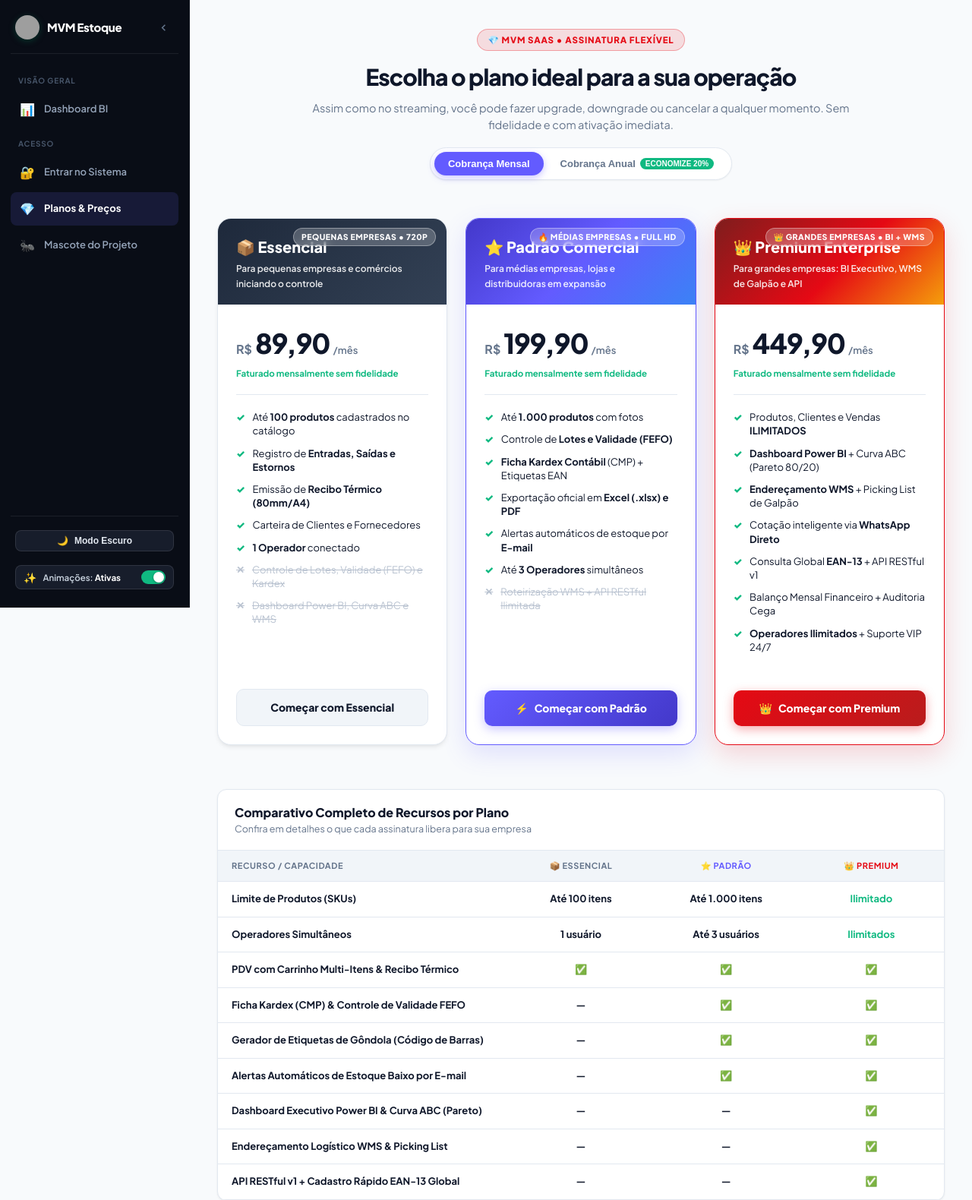
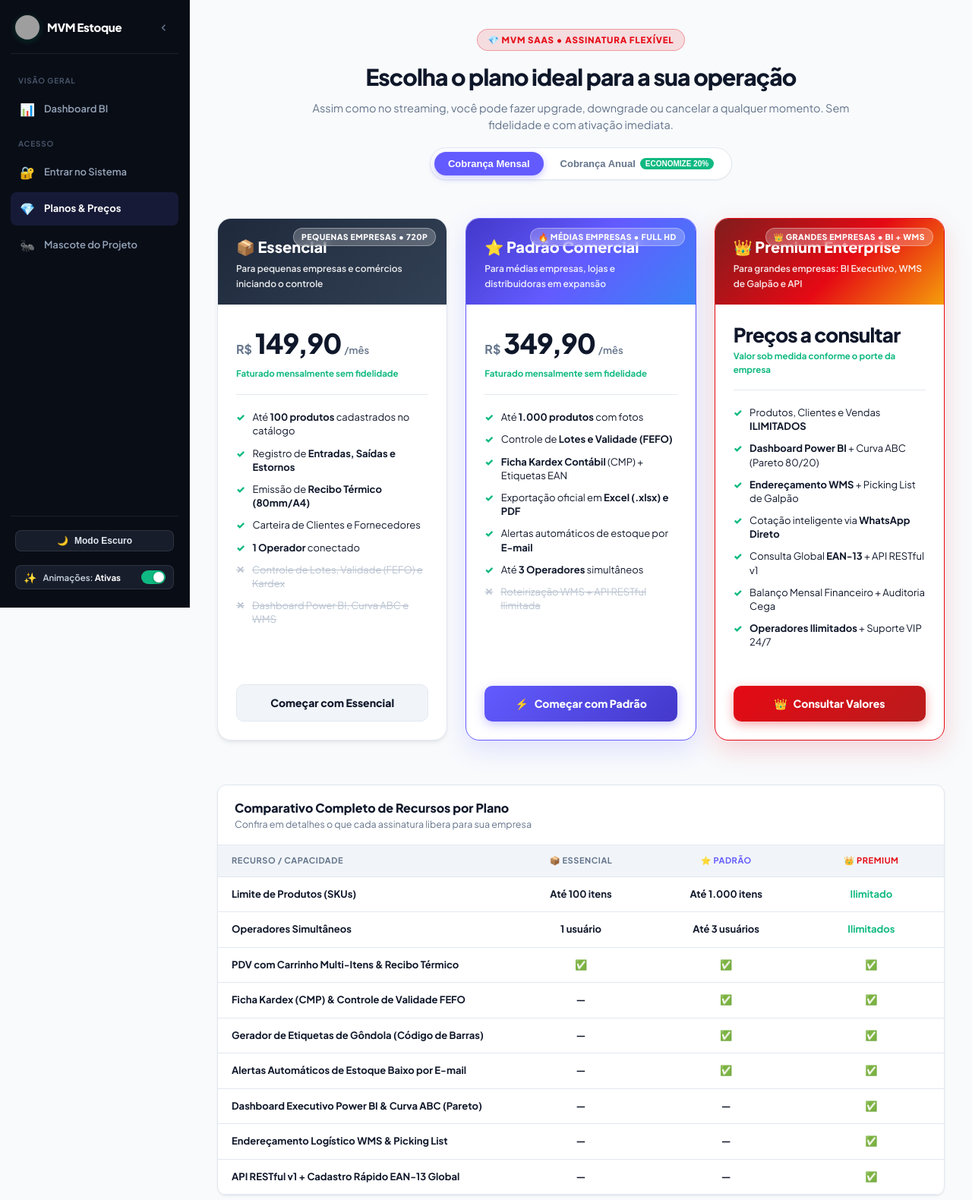
Before and after one commit to Vitor-Bazzo/mvm-estoque, a PHP site: page /mvm/modulos/planos/planos.php in a window 1280 px wide. Shown: the top 1580 px of the page at 76% size. Run offline with PHP 8.4, Linux system fonts and the light colour scheme; some libraries are stand-ins or nearby versions; grey boxes are pictures that could not be loaded.

Commit message:
feat(planos): eleva valores Essencial/Comercial e define Enterprise sob consulta

```diff
--- a/modulos/auth/criar_conta.php
+++ b/modulos/auth/criar_conta.php
@@ -123,9 +123,9 @@ require_once __DIR__ . "/../../templates/header.php";
             <div class="form-group">
                 <label for="plano">Plano de Assinatura MVM *</label>
                 <select id="plano" name="plano" required>
-                    <option value="ESSENCIAL" <?= $planoGet === 'ESSENCIAL' ? 'selected' : '' ?>>📦 Essencial (R$ 89,90/mês) — Pequenas empresas • Até 100 produtos</option>
-                    <option value="PADRAO" <?= $planoGet === 'PADRAO' ? 'selected' : '' ?>>⭐ Padrão (R$ 199,90/mês) — Médias empresas • Até 1.000 produtos + Kardex &amp; FEFO</option>
-                    <option value="PREMIUM" <?= $planoGet === 'PREMIUM' ? 'selected' : '' ?>>👑 Premium (R$ 449,90/mês) — Grandes empresas • Ilimitado + Power BI &amp; WMS</option>
+                    <option value="ESSENCIAL" <?= $planoGet === 'ESSENCIAL' ? 'selected' : '' ?>>📦 Essencial (R$ 149,90/mês) — Pequenas empresas • Até 100 produtos</option>
+                    <option value="PADRAO" <?= $planoGet === 'PADRAO' ? 'selected' : '' ?>>⭐ Padrão (R$ 349,90/mês) — Médias empresas • Até 1.000 produtos + Kardex &amp; FEFO</option>
+                    <option value="PREMIUM" <?= $planoGet === 'PREMIUM' ? 'selected' : '' ?>>👑 Premium Enterprise (Preços a consultar) — Grandes empresas • Sob medida</option>
                 </select>
             </div>
 
--- a/modulos/planos/planos.php
+++ b/modulos/planos/planos.php
@@ -442,10 +442,10 @@ require_once __DIR__ . "/../../templates/header.php";
                     <div class="plan-price-box">
                         <div class="plan-price-row">
                             <span class="plan-currency">R$</span>
-                            <span class="plan-amount" data-mensal="89,90" data-anual="71,90">89,90</span>
+                            <span class="plan-amount" data-mensal="149,90" data-anual="119,90">149,90</span>
                             <span class="plan-period">/mês</span>
                         </div>
-                        <div class="plan-annual-note" data-note-mensal="Faturado mensalmente sem fidelidade" data-note-anual="R$ 862,80/ano (Economia de R$ 216,00)">
+                        <div class="plan-annual-note" data-note-mensal="Faturado mensalmente sem fidelidade" data-note-anual="R$ 1.438,80/ano (Economia de R$ 360,00)">
                             Faturado mensalmente sem fidelidade
                         </div>
                     </div>
@@ -465,7 +465,7 @@ require_once __DIR__ . "/../../templates/header.php";
                 <?php if ($idUsuario > 0 && $planoAtual === 'ESSENCIAL'): ?>
                     <button type="button" class="btn-plan-select btn-plan-current" disabled>✓ Seu Plano Atual</button>
                 <?php elseif ($idUsuario > 0): ?>
-                    <button type="button" class="btn-plan-select btn-plan-essencial" onclick="abrirCheckoutPlano('ESSENCIAL', 'Essencial', '89,90', '71,90')">
+                    <button type="button" class="btn-plan-select btn-plan-essencial" onclick="abrirCheckoutPlano('ESSENCIAL', 'Essencial', '149,90', '119,90')">
                         Mudar para Essencial
                     </button>
                 <?php else: ?>
@@ -488,10 +488,10 @@ require_once __DIR__ . "/../../templates/header.php";
                     <div class="plan-price-box">
                         <div class="plan-price-row">
                             <span class="plan-currency">R$</span>
-                            <span class="plan-amount" data-mensal="199,90" data-anual="159,90">199,90</span>
+                            <span class="plan-amount" data-mensal="349,90" data-anual="279,90">349,90</span>
                             <span class="plan-period">/mês</span>
                         </div>
-                        <div class="plan-annual-note" data-note-mensal="Faturado mensalmente sem fidelidade" data-note-anual="R$ 1.918,80/ano (Economia de R$ 480,00)">
+                        <div class="plan-annual-note" data-note-mensal="Faturado mensalmente sem fidelidade" data-note-anual="R$ 3.358,80/ano (Economia de R$ 840,00)">
                             Faturado mensalmente sem fidelidade
                         </div>
                     </div>
@@ -511,7 +511,7 @@ require_once __DIR__ . "/../../templates/header.php";
                 <?php if ($idUsuario > 0 && $planoAtual === 'PADRAO'): ?>
                     <button type="button" class="btn-plan-select btn-plan-current" disabled>✓ Seu Plano Atual</button>
                 <?php elseif ($idUsuario > 0): ?>
-                    <button type="button" class="btn-plan-select btn-plan-padrao" onclick="abrirCheckoutPlano('PADRAO', 'Padrão Comercial', '199,90', '159,90')">
+                    <button type="button" class="btn-plan-select btn-plan-padrao" onclick="abrirCheckoutPlano('PADRAO', 'Padrão Comercial', '349,90', '279,90')">
                         <span>⚡</span> Assinar Plano Padrão
                     </button>
                 <?php else: ?>
@@ -533,12 +533,10 @@ require_once __DIR__ . "/../../templates/header.php";
                 <div class="plan-body">
                     <div class="plan-price-box">
                         <div class="plan-price-row">
-                            <span class="plan-currency">R$</span>
-                            <span class="plan-amount" data-mensal="449,90" data-anual="359,90">449,90</span>
-                            <span class="plan-period">/mês</span>
+                            <span class="plan-amount" data-mensal="Preços a consultar" data-anual="Preços a consultar" style="font-size: 26px; line-height: 1.2;">Preços a consultar</span>
                         </div>
-                        <div class="plan-annual-note" data-note-mensal="Faturado mensalmente sem fidelidade" data-note-anual="R$ 4.318,80/ano (Economia de R$ 1.080,00)">
-                            Faturado mensalmente sem fidelidade
+                        <div class="plan-annual-note" data-note-mensal="Valor sob medida conforme o porte da empresa" data-note-anual="Condições especiais no contrato anual sob medida">
+                            Valor sob medida conforme o porte da empresa
                         </div>
                     </div>
 
@@ -557,12 +555,12 @@ require_once __DIR__ . "/../../templates/header.php";
                 <?php if ($idUsuario > 0 && $planoAtual === 'PREMIUM'): ?>
                     <button type="button" class="btn-plan-select btn-plan-current" disabled>👑 Seu Plano Atual (Máximo)</button>
                 <?php elseif ($idUsuario > 0): ?>
-                    <button type="button" class="btn-plan-select btn-plan-premium" onclick="abrirCheckoutPlano('PREMIUM', 'Premium Enterprise', '449,90', '359,90')">
-                        <span>👑</span> Fazer Upgrade para Premium
-                    </button>
+                    <a href="mailto:mvm.centralestoque@gmail.com?subject=Proposta%20Plano%20Premium%20Enterprise%20-%20MVM%20Estoque" class="btn-plan-select btn-plan-premium">
+                        <span>👑</span> Consultar Valores
+                    </a>
                 <?php else: ?>
-                    <a href="<?= url('modulos/auth/criar_conta.php?plano=PREMIUM') ?>" class="btn-plan-select btn-plan-premium">
-                        <span>👑</span> Começar com Premium
+                    <a href="mailto:mvm.centralestoque@gmail.com?subject=Proposta%20Plano%20Premium%20Enterprise%20-%20MVM%20Estoque" class="btn-plan-select btn-plan-premium">
+                        <span>👑</span> Consultar Valores
                     </a>
                 <?php endif; ?>
             </div>
```
Also changed, not shown: lib/mvm_pages_auth.js.
